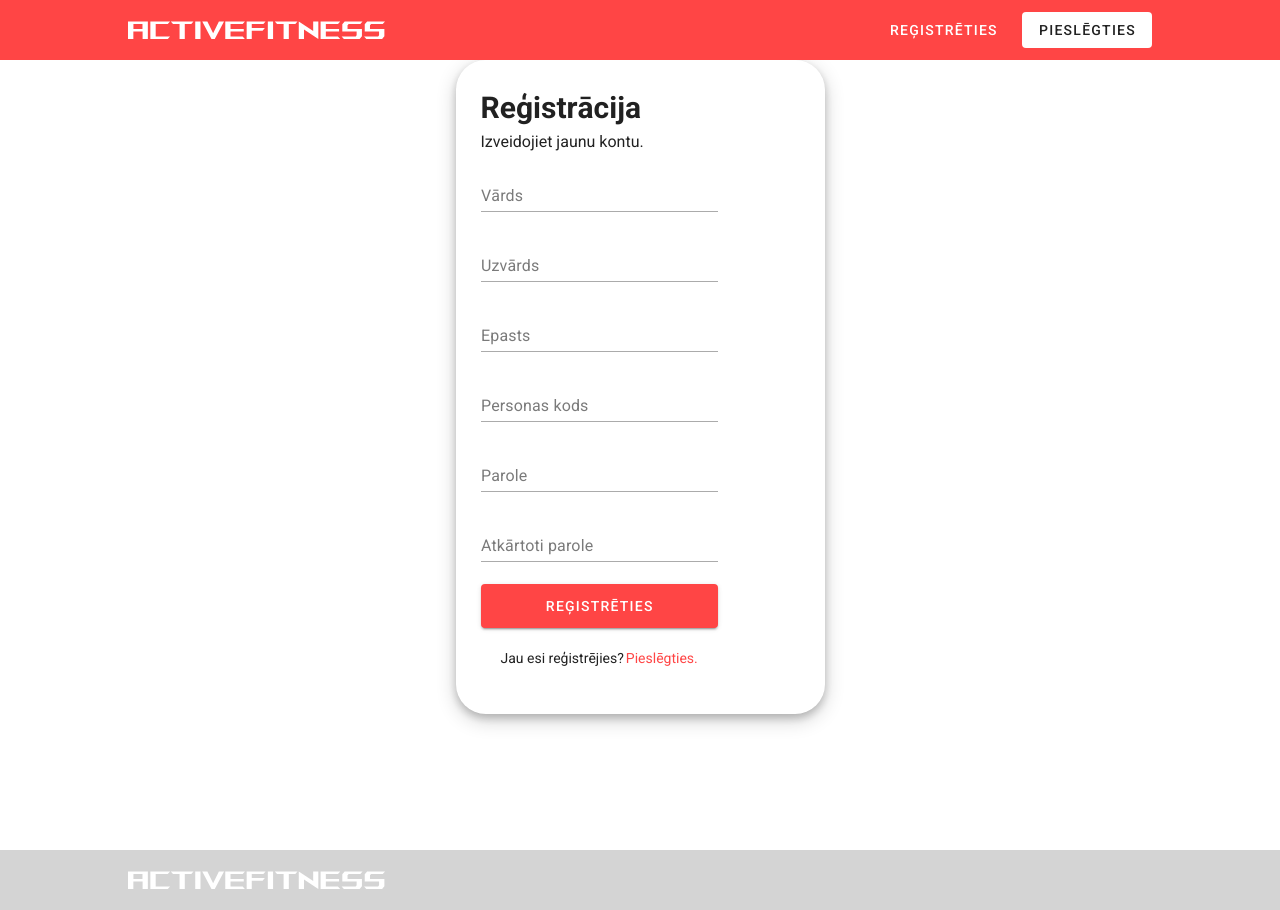
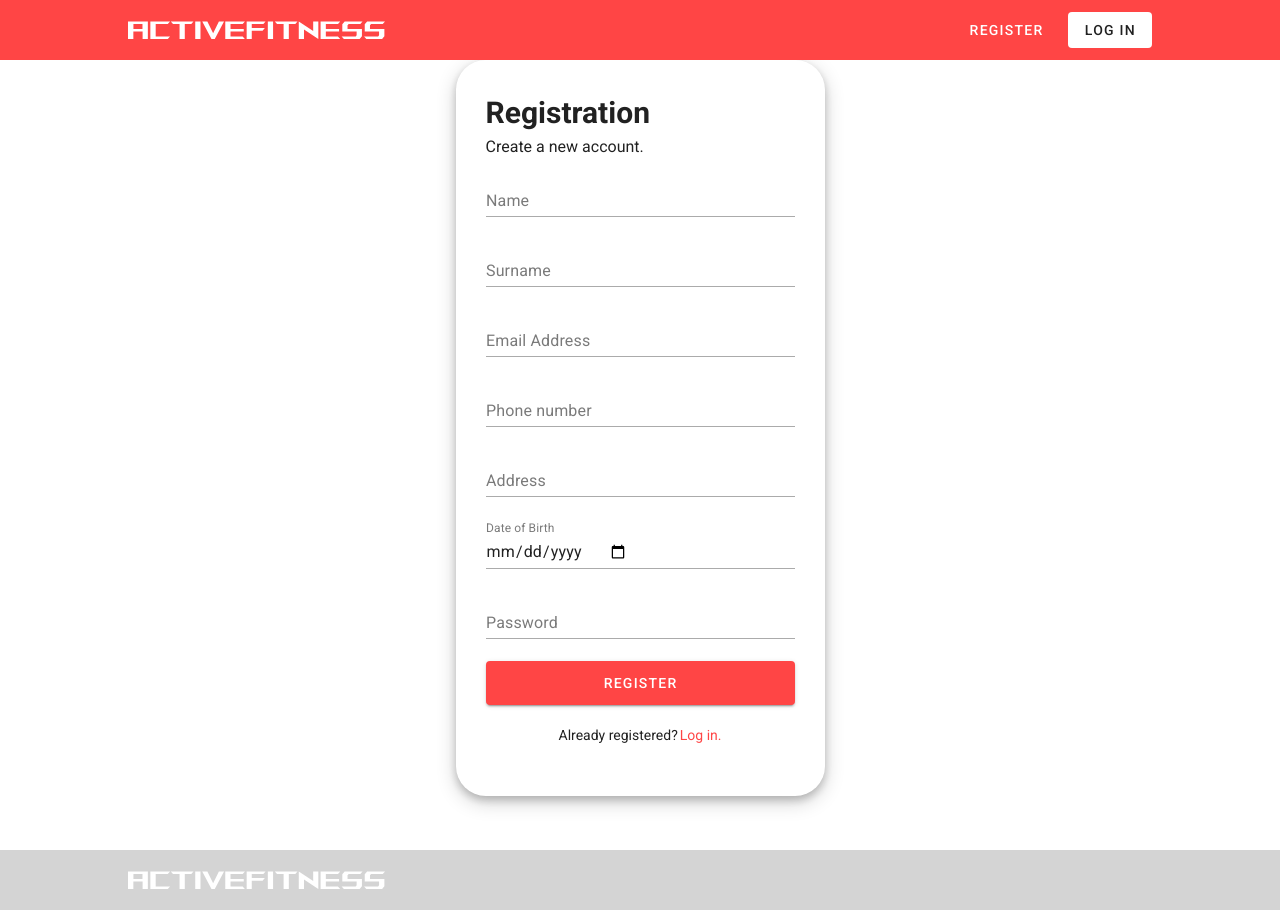
Before and after one commit to ZantixGroup/active-fitness-fe, a Vue app: page /register in a window 1280 px wide. Built offline with nearby package versions, Linux system fonts and the light colour scheme.

Commit message:
feature/Auth pages and translated eng

```diff
--- a/package.json
+++ b/package.json
@@ -16,7 +16,7 @@
     "vue": "^3.2.13",
     "vue-axios": "^3.5.2",
     "vue-router": "^4.0.3",
-    "vuetify": "^3.5.13",
+    "vuetify": "^3.5.14",
     "vuex": "^4.0.0"
   },
   "devDependencies": {
--- a/src/components/HomePage/CalendarSection.vue
+++ b/src/components/HomePage/CalendarSection.vue
@@ -2,10 +2,10 @@
   <section class="calendar-section-container">
     <div class="calendar-section-text">
       <h1 class="section-header">
-        Nodarbību kalendārs
+        Calendar of Classes
       </h1>
       <p class="section-paragraph mt-2">
-        Uzspiediet uz jums ērtāko nodarbību lai uzzinātu padziļinātāku informāciju par šo nodarbību.
+        Click on the most convenient lesson for you to find out more detailed information about this lesson.
       </p>
     </div>
     <EventCalendar />
--- a/src/components/HomePage/HeaderSection.vue
+++ b/src/components/HomePage/HeaderSection.vue
@@ -3,12 +3,12 @@
     <div class="hero-section-content">
       <div class="hero-section-text">
         <h1 class="hero-section-header">
-          Vēlies uzlabot savu veselību?
-          Pievienojies mūsu sporta klubam.
+          Want to improve your health?
+          Join our sports club.
         </h1>
         <p class="hero-section-paragraph mt-4">
-          Mēs palīdzam cilvēkiem uzlabot viņu fizisko sagatavotību
-          un iegūt savu vēlamo ķermeņa figūru.
+          We help people improve their fitness
+          and get your desired body shape.
         </p>
         <div v-if="!isLoggedIn" class="hero-section-buttons d-flex mt-12" style="gap: 10px">
           <v-btn
@@ -17,7 +17,7 @@
               class="text-uppercase"
               @click="$router.push({ name: 'login' })"
           >
-            Pieslēgties
+            Log in
           </v-btn>
           <v-btn
               variant="text"
@@ -25,7 +25,7 @@
               class="text-uppercase"
               @click="$router.push({ name: 'register' })"
           >
-            Reģistrēties
+            Register
           </v-btn>
         </div>
       </div>
--- a/src/components/MainNavigationBar.vue
+++ b/src/components/MainNavigationBar.vue
@@ -8,14 +8,14 @@
             class="text-uppercase"
             @click="goTo('register')"
         >
-          Reģistrēties
+          Register
         </v-btn>
         <v-btn
             variant="flat"
             class="text-uppercase ml-2"
             @click="goTo('login')"
         >
-          Pieslēgties
+          Log in
         </v-btn>
       </div>
 
--- a/src/views/auth/LoginView.vue
+++ b/src/views/auth/LoginView.vue
@@ -3,31 +3,34 @@
     <div class="form-card">
       <div class="content">
         <div class="content-header">
-          <p style="font-size: 30px; font-weight: bold;">Esi sveicināts!</p>
-          <p>Lūdzu ievadiet savus datus</p>
+          <p style="font-size: 30px; font-weight: bold;">Welcome!</p>
+          <p>Please enter your details</p>
         </div>
-        <v-form ref="form" lazy-validation>
+        <v-form ref="form" lazy-validation style="width: 100%">
           <div class="inputs">
             <v-text-field
                 v-model="form.email"
                 color="#FF4545"
-                label="Epasts"
-                :rules="[v => !!v || 'Name is required']"
-                placeholder="Ievadiet epastu"
+                label="Email Address"
+                type="email"
+                required
+                :error-messages="this.formErrors.email"
+                placeholder="Enter your email address"
                 variant="underlined"
             ></v-text-field>
             <div style="display: flex; flex-wrap: wrap; justify-content: center; padding: 0">
               <v-text-field
                   v-model="form.password"
                   color="#FF4545"
-                  label="Parole"
-                  placeholder="Ievadiet paroli"
+                  label="Password"
+                  type="password"
+                  required
+                  :error-messages="this.formErrors.password"
+                  placeholder="Enter password"
                   variant="underlined"
               ></v-text-field>
-              <div style="display: flex; justify-content: end; width: 100%">
-                <a href="/" style="text-decoration: none; color: black; font-size: 14px; padding: 0; margin: 0; align-self: end">Aizmirsi paroli?</a>
-              </div>
             </div>
+            <p v-if="formErrors.data" style="color: red">{{formErrors.data}}</p>
           </div>
           <div class="buttons">
             <v-btn
@@ -38,21 +41,12 @@
                 variant="elevated"
                 @click="login()"
             >
-              Pieslēgties
-            </v-btn>
-            <v-btn
-                color="#FF4545"
-                height="44"
-                min-width="164"
-                width="100%"
-                variant="outlined"
-            >
-              Ievadīt kodu
+              Log in
             </v-btn>
           </div>
           <div style="display: flex; flex-wrap: wrap; justify-content: center; padding: 20px; font-size: 14px; gap: 2px;">
-            <p>Nav konta?</p>
-            <a href="/register" style="color:#FF4545; text-decoration: none">Reģistrēties</a>
+            <p>Don't have an account?</p>
+            <a href="/register" style="color:#FF4545; text-decoration: none">Register</a>
           </div>
         </v-form>
       </div>
@@ -62,16 +56,17 @@
 </template>
 
 <script>
+import router from "@/router";
+
 export default {
   data() {
     return {
       form: {
-        name: null,
         email: null,
         password: null,
       },
       formErrors:{
-        name: null,
+        data: null,
         email: null,
         password: null,
       },
@@ -81,22 +76,24 @@ export default {
     login() {
       this.$refs.form.validate();
       this.formErrors = {
-        name: null,
         email: null,
         password: null,
       }
-      this.axios.get('/clubs');
-      // this.axios.post('/login', this.form).then(response => {
-      //   console.log(response.data)
-      //   window.localStorage.setItem('access_token', response.data.access_token)
-      //   this.axios.defaults.headers.authorization = 'Bearer ' + response.data.access_token
-      //   console.log(this.axios.defaults.headers.authorization)
-      // }).catch(e => {
-      //   console.log(e)
-      //   Object.keys(e.response.data.errors).forEach((key) => {
-      //     this.formErrors[key] = e.response.data.errors[key]
-      //   })
-      // })
+      this.axios.post('/login', this.form).then(response => {
+        console.log(response.data)
+        window.localStorage.setItem('access_token', response.data.access_token)
+        this.axios.defaults.headers.authorization = 'Bearer ' + response.data.access_token
+        console.log(this.axios.defaults.headers.authorization)
+        router.push('/')
+      }).catch(e => {
+        this.formErrors.data = e.response.data.data;
+        if (e.response.data?.errors) {
+          Object.keys(e.response.data.errors).forEach((key) => {
+            this.formErrors[key] = e.response.data.errors[key]
+            console.log(this.formErrors.data)
+          })
+        }
+      })
     },
   },
 }
@@ -119,7 +116,7 @@ export default {
   justify-content: center;
   align-items: center;
   border-radius: 30px;
-  padding: 25px;
+  padding: 30px;
   box-shadow: 0 4px 8px 0 rgba(0, 0, 0, 0.2), 0 6px 20px 0 rgba(0, 0, 0, 0.19);
 }
 
@@ -134,6 +131,7 @@ export default {
 .content {
   display: flex;
   flex-wrap: wrap;
+  width: 100%;
   gap:10px;
 }
 </style>
--- a/src/views/auth/RegisterView.vue
+++ b/src/views/auth/RegisterView.vue
@@ -3,51 +3,79 @@
     <div class="form-card">
       <div class="content">
         <div class="content-header">
-          <p style="font-size: 30px; font-weight: bold;">Reģistrācija</p>
-          <p>Izveidojiet jaunu kontu.</p>
+          <p style="font-size: 30px; font-weight: bold;">Registration</p>
+          <p>Create a new account.</p>
         </div>
-        <v-form>
+        <v-form ref="form" @submit.prevent style="width: 100%">
           <div class="inputs">
             <v-text-field
                 v-model="form.name"
                 color="#FF4545"
-                label="Vārds"
-                placeholder="Ievadiet vārdu"
+                label="Name"
+                placeholder="Enter your name"
+                type="text"
+                required
+                :error-messages="this.formErrors.name"
                 variant="underlined"
             ></v-text-field>
             <v-text-field
                 v-model="form.surname"
                 color="#FF4545"
-                label="Uzvārds"
-                placeholder="Ievadiet uzvārdu"
+                label="Surname"
+                type="text"
+                required
+                :error-messages="this.formErrors.surname"
+                placeholder="Enter your surname"
                 variant="underlined"
             ></v-text-field>
             <v-text-field
                 v-model="form.email"
                 color="#FF4545"
-                label="Epasts"
-                placeholder="Ievadiet epastu"
+                label="Email Address"
+                type="email"
+                required
+                :error-messages="this.formErrors.email"
+                placeholder="Enter your email address"
                 variant="underlined"
             ></v-text-field>
             <v-text-field
-                v-model="form.persone_code"
+                v-model="form.phone"
                 color="#FF4545"
-                label="Personas kods"
-                placeholder="Ievadiet personas kodu"
+                label="Phone number"
+                type="phone"
+                required
+                :error-messages="this.formErrors.phone"
+                placeholder="Enter your phone number"
+                variant="underlined"
+            ></v-text-field>
+            <v-text-field
+                v-model="form.address"
+                color="#FF4545"
+                label="Address"
+                type="text"
+                required
+                :error-messages="this.formErrors.address"
+                placeholder="Enter your address"
+                variant="underlined"
+            ></v-text-field>
+            <v-text-field
+                v-model="form.date_of_birthday"
+                color="#FF4545"
+                label="Date of Birth"
+                type="date"
+                :rules="[v => validate_date(v)]"
+                :error-messages="this.formErrors.date_of_birthday"
+                placeholder="Enter your Date of Birthday"
                 variant="underlined"
             ></v-text-field>
             <v-text-field
                 v-model="form.password"
                 color="#FF4545"
-                label="Parole"
-                placeholder="Ievadiet paroli"
-                variant="underlined"
-            ></v-text-field>
-            <v-text-field
-                v-model="form.password_confirmation"
-                color="#FF4545"
-                label="Atkārtoti parole"
-                placeholder="Ievadiet paroli atkārtoti"
+                label="Password"
+                type="password"
+                required
+                :error-messages="this.formErrors.password"
+                placeholder="Enter password"
                 variant="underlined"
             ></v-text-field>
           </div>
@@ -58,14 +86,15 @@
                 min-width="164"
                 width="100%"
                 variant="elevated"
-                @click="login()"
+                type="submit"
+                @click="register()"
             >
-              Reģistrēties
+              Register
             </v-btn>
           </div>
           <div style="display: flex; flex-wrap: wrap; justify-content: center; padding: 20px; font-size: 14px; gap: 2px;">
-            <p>Jau esi reģistrējies?</p>
-            <a href="/login" style="color:#FF4545; text-decoration: none">Pieslēgties.</a>
+            <p>Already registered?</p>
+            <a href="/login" style="color:#FF4545; text-decoration: none">Log in.</a>
           </div>
         </v-form>
       </div>
@@ -75,6 +104,8 @@
 </template>
 
 <script>
+import router from "@/router";
+
 export default {
   data() {
     return {
@@ -82,44 +113,56 @@ export default {
         name: null,
         surname: null,
         email: null,
-        persone_code: null,
+        phone: null,
+        address: null,
+        date_of_birthday: null,
         password: null,
-        password_confirmation: null,
       },
       formErrors:{
         name: null,
         surname: null,
         email: null,
-        persone_code: null,
+        phone: null,
+        address: null,
+        date_of_birthday: null,
         password: null,
-        password_confirmation: null,
       },
     }
   },
   methods: {
-    login() {
+    validate_date(birth_date) {
+      const date = new Date(birth_date);
+      const currentDate = new Date();
+       if(date >= currentDate || date.getFullYear() < 1900) {
+         return "check"
+       }
+       return true
+    },
+    async register() {
+      const { valid } = await this.$refs.form.validate();
+      console.log(valid)
+      if (!valid) return;
       this.formErrors = {
         name: null,
         surname: null,
         email: null,
-        persone_code: null,
+        phone: null,
+        address: null,
+        date_of_birthday: null,
         password: null,
-        password_confirmation: null,
       }
-      this.axios.get('/clubs').then(response => {
+      this.axios.post('/register', this.form).then(response => {
         console.log(response.data)
+        window.localStorage.setItem('access_token', response.data.access_token)
+        this.axios.defaults.headers.authorization = 'Bearer ' + response.data.access_token
+        console.log(this.axios.defaults.headers.authorization)
+        router.push('/');
+      }).catch(e => {
+        Object.keys(e.response.data.errors).forEach((key) => {
+          this.formErrors[key] = e.response.data.errors[key]
+          console.log(this.formErrors)
+        })
       })
-      // this.axios.post('/register', this.form).then(response => {
-      //   console.log(response.data)
-      //   window.localStorage.setItem('access_token', response.data.access_token)
-      //   this.axios.defaults.headers.authorization = 'Bearer ' + response.data.access_token
-      //   console.log(this.axios.defaults.headers.authorization)
-      // }).catch(e => {
-      //   console.log(e)
-      //   Object.keys(e.response.data.errors).forEach((key) => {
-      //     this.formErrors[key] = e.response.data.errors[key]
-      //   })
-      // })
     },
   },
 }
@@ -142,7 +185,7 @@ export default {
   justify-content: center;
   align-items: center;
   border-radius: 30px;
-  padding: 25px;
+  padding: 30px;
   box-shadow: 0 4px 8px 0 rgba(0, 0, 0, 0.2), 0 6px 20px 0 rgba(0, 0, 0, 0.19);
 }
 
```
Also changed, not shown: 1 other file (tests, documents, lock files or other folders).
